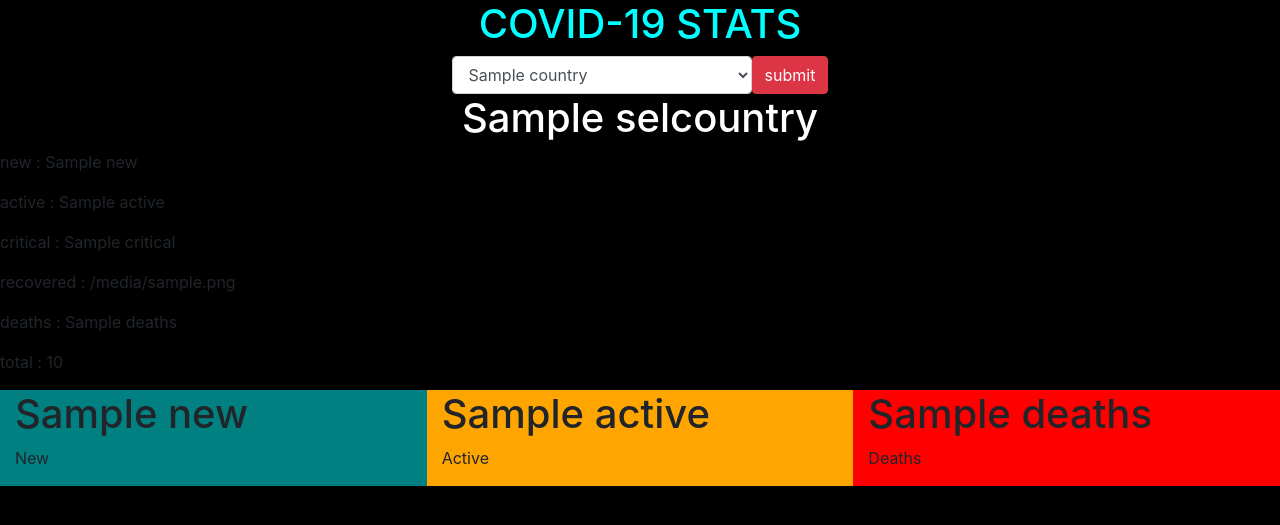
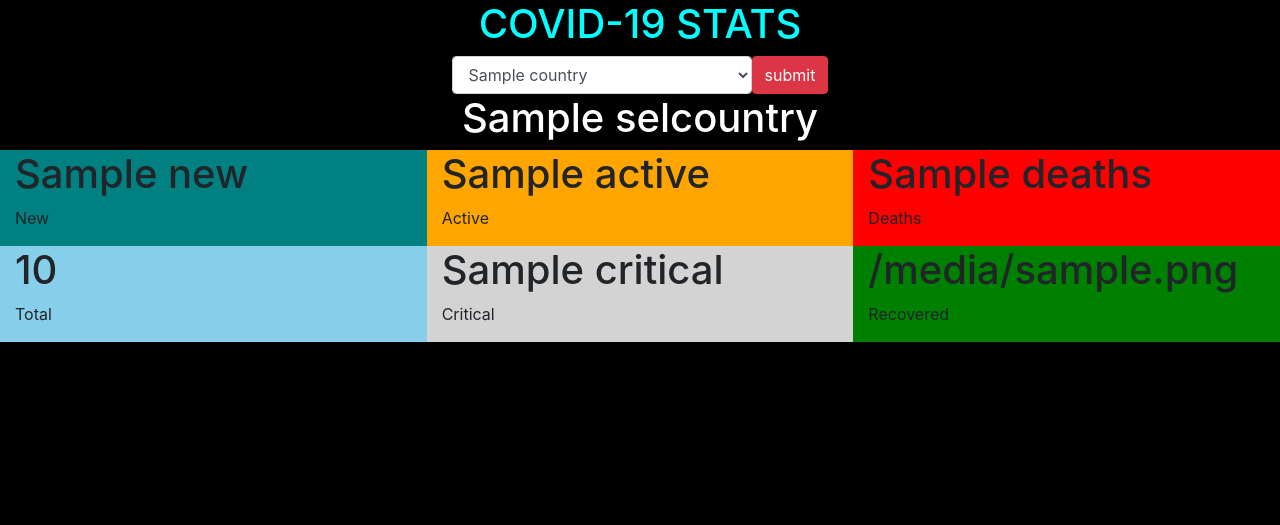
Before and after one commit to pratiksasmal/covid19_tracker, a Django app: template templates/covid.html in a window 1280 px wide. Shown: the top 525 px of the page. Run offline with Django 3.2, Linux system fonts and the light colour scheme; the template is opened without the code that fills it: most values are stand-ins (such as "Sample title", 1, 10 or a date in 2020).

Commit message:
updating the html file

```diff
--- a/templates/covid.html
+++ b/templates/covid.html
@@ -29,12 +29,12 @@
     </div>
 
     <h1 style="color: white; text-align:center">{{selcountry}}</h1>
-   <p>new : {{new}}</p>
+   <!--<p>new : {{new}}</p>
     <p>active : {{active}}</p>
     <p>critical : {{critical}}</p>
     <p>recovered : {{recovered}}</p>
     <p>deaths : {{deaths}}</p>
-    <p>total : {{total}}</p>
+    <p>total : {{total}}</p>-->
 
     <div class="d-flex justify-content-center align-items-cener">
         <div class="container" style="background-color:teal">
@@ -52,6 +52,22 @@
             <p> Deaths</p>
         </div>
     </div>
+
+    <div class="d-flex justify-content-center align-items-cener">
+        <div class="container" style="background-color: skyblue">
+            <h1>{{total}}</h1>
+            <p>Total</p>
+        </div>
+        <div class="container" style="background-color: lightgray">
+            <h1>{{critical}}</h1>
+            <p>Critical </p>
+        </div>
+        <div class="container"style="background-color: green">
+            <h1>{{recovered}}</h1>
+            <p> Recovered</p>
+        </div>
+    </div>
+
 <div class="cr">
 </div>
 </body>
```
